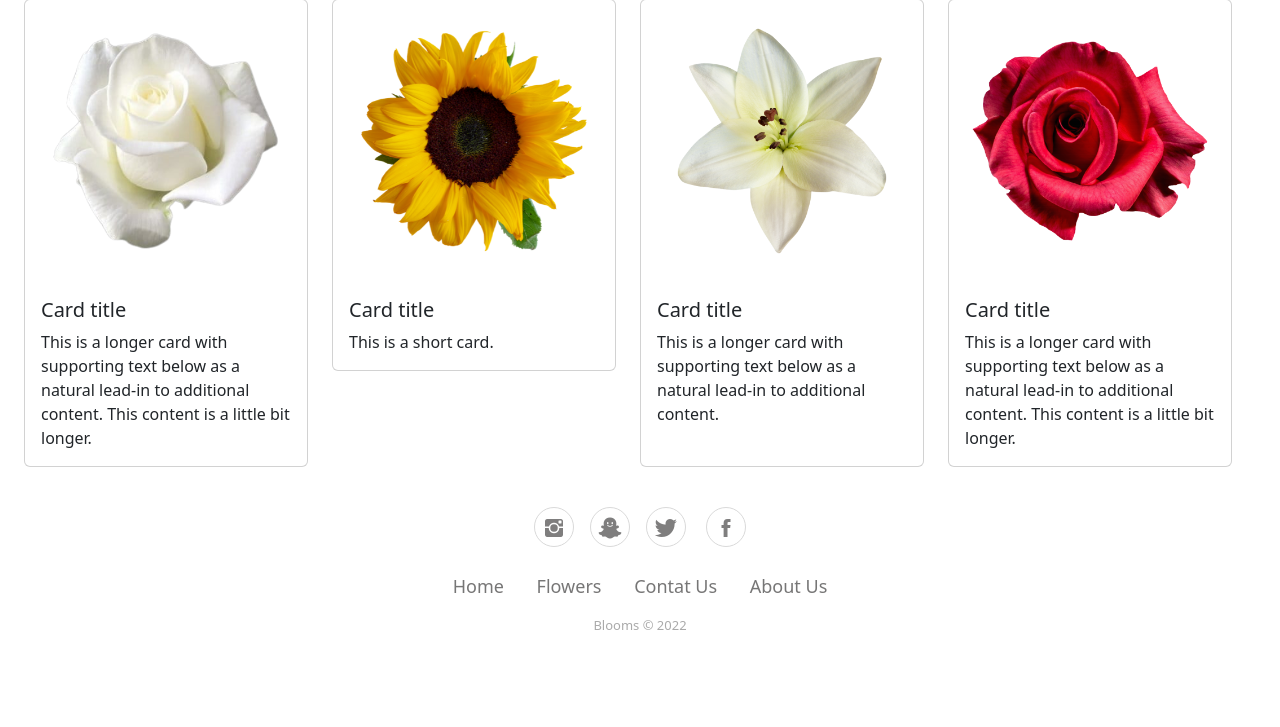
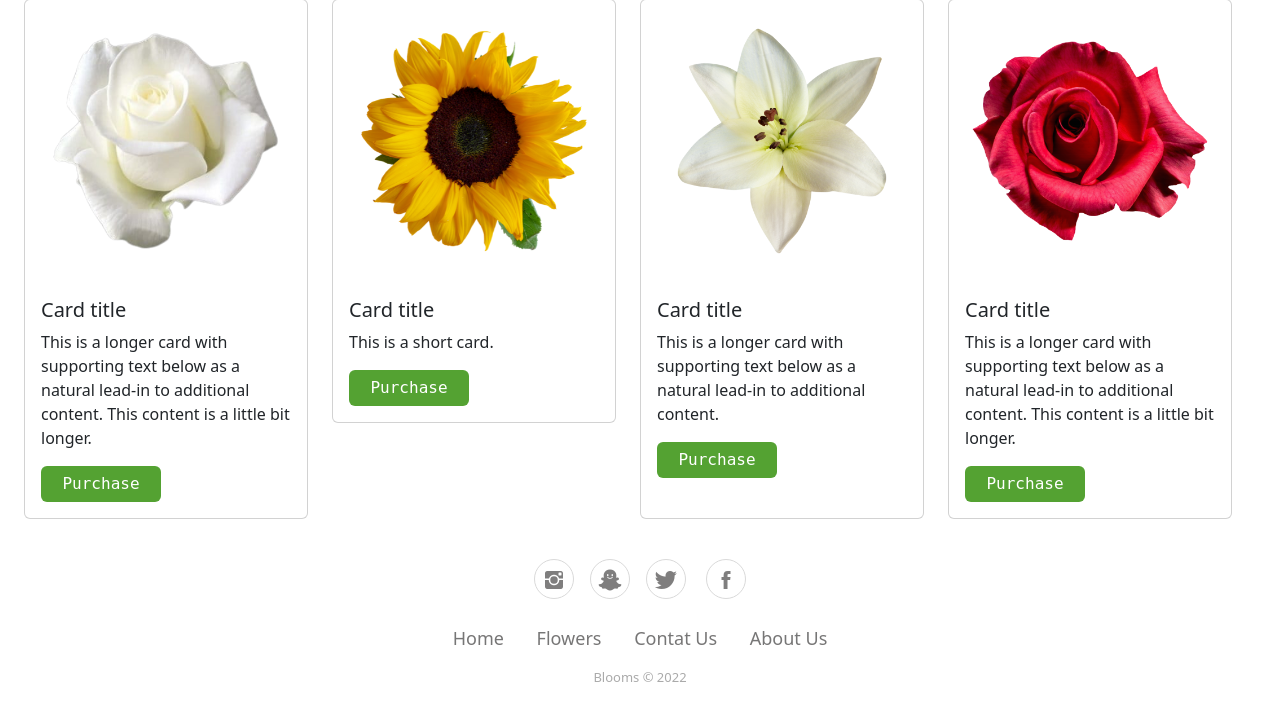
Before and after one commit to VenujaK/Blooms, a PHP site: page /FlowersPage.php in a window 1280 px wide. Shown: the part 81-808 px from the top of the page. Before the commit the page ends 711 px from the top, so only its background shows below. Run offline with PHP 8.4, Linux system fonts and the light colour scheme.

Commit message:
flower page

```diff
--- a/Components/Header.php
+++ b/Components/Header.php
@@ -56,6 +56,7 @@
 nav {
     background-color: none;
     align-items: center;
+    text-align: center;
 }
 </style>
 <header>
--- a/FlowersPage.php
+++ b/FlowersPage.php
@@ -21,6 +21,7 @@
                 <div class="card-body">
                     <h5 class="card-title">Card title</h5>
                     <p class="card-text">This is a longer card with supporting text below as a natural lead-in to additional content. This content is a little bit longer.</p>
+                     <button type="button" class="btn btn-success abtbtn" style="background-color:#54A232;border: none; width: 120px;font-family: 'Chivo Mono', monospace; float: left; ">Purchase</button>
                 </div>
             </div>
         </div>
@@ -30,6 +31,7 @@
                 <div class="card-body">
                     <h5 class="card-title">Card title</h5>
                     <p class="card-text">This is a short card.</p>
+                    <button type="button" class="btn btn-success abtbtn" style="background-color:#54A232;border: none; width: 120px;font-family: 'Chivo Mono', monospace; float: left; ">Purchase</button>
                 </div>
             </div>
         </div>
@@ -39,6 +41,7 @@
                 <div class="card-body">
                     <h5 class="card-title">Card title</h5>
                     <p class="card-text">This is a longer card with supporting text below as a natural lead-in to additional content.</p>
+                    <button type="button" class="btn btn-success abtbtn" style="background-color:#54A232;border: none; width: 120px;font-family: 'Chivo Mono', monospace; float: left; ">Purchase</button>
                 </div>
             </div>
         </div>
@@ -48,6 +51,7 @@
                 <div class="card-body">
                     <h5 class="card-title">Card title</h5>
                     <p class="card-text">This is a longer card with supporting text below as a natural lead-in to additional content. This content is a little bit longer.</p>
+                    <button type="button" class="btn btn-success abtbtn" style="background-color:#54A232;border: none; width: 120px;font-family: 'Chivo Mono', monospace; float: left; ">Purchase</button>
                 </div>
             </div>
         </div>
```
